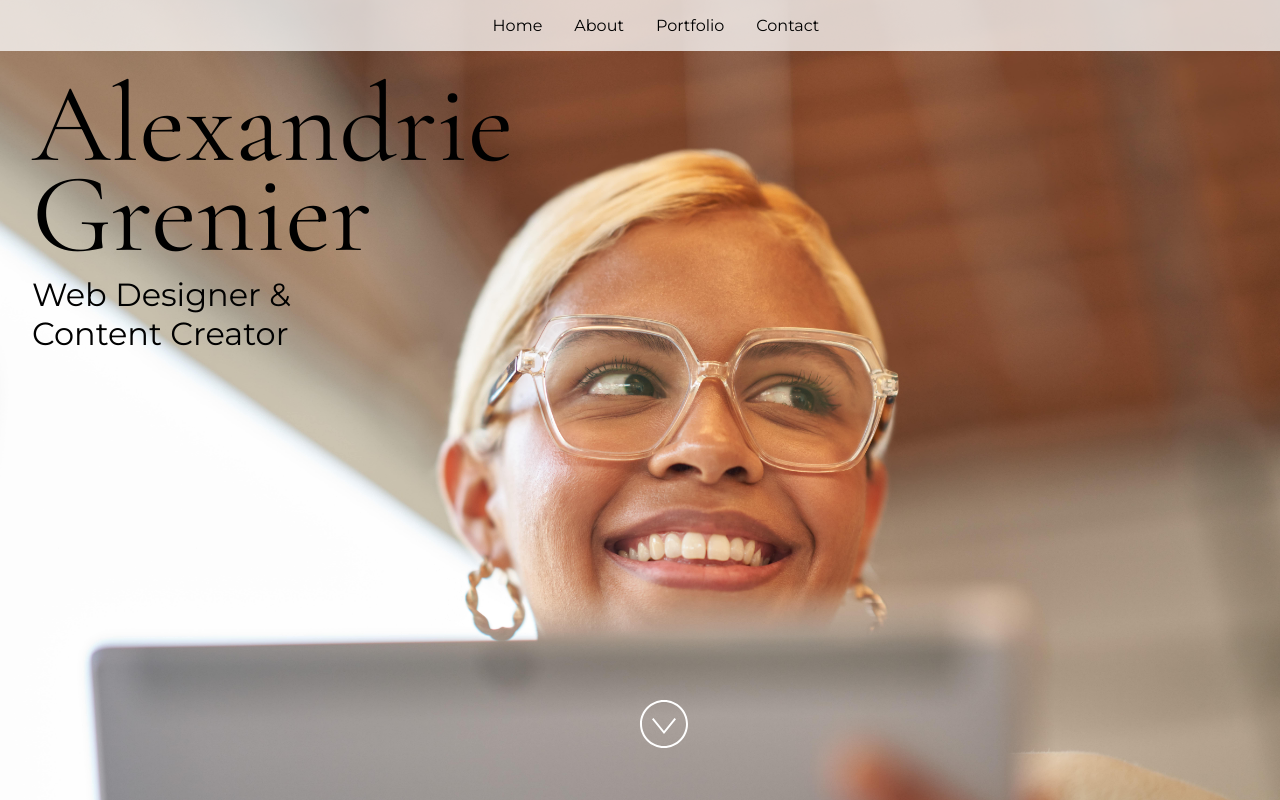
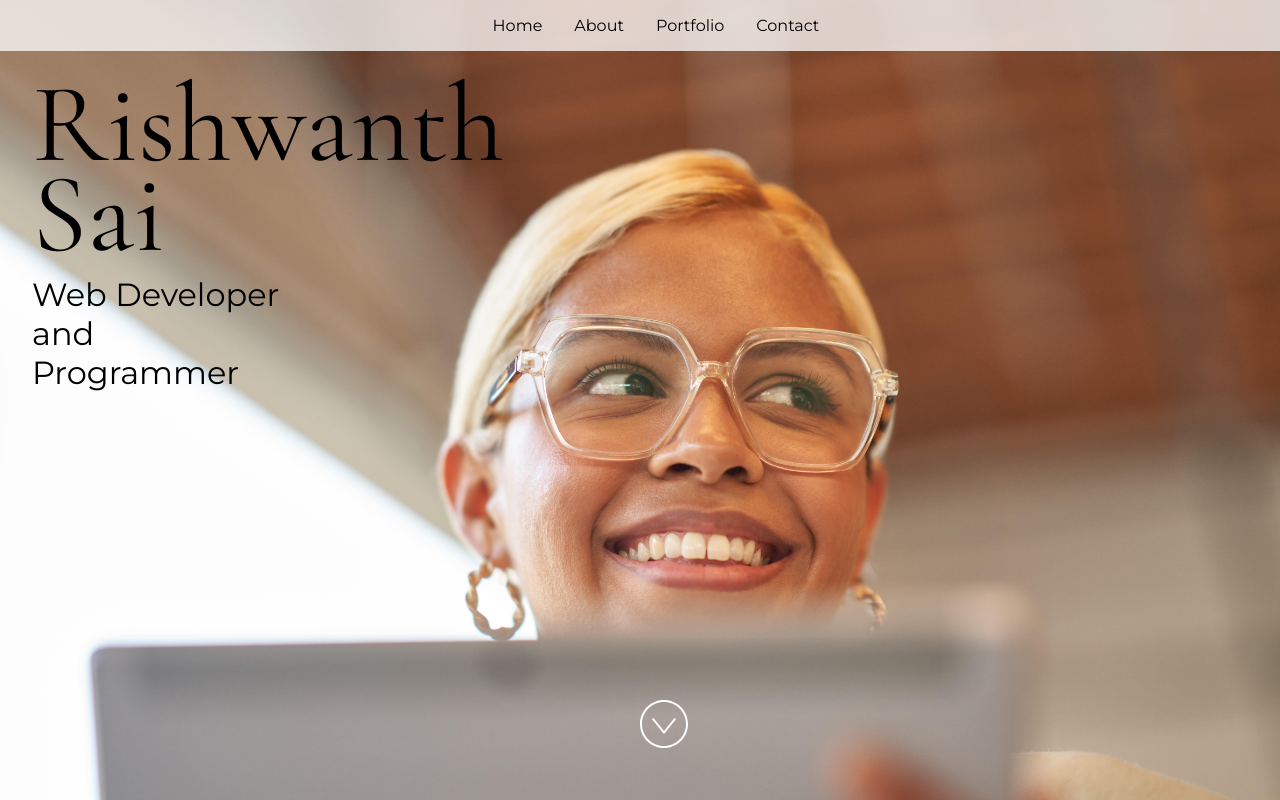
Before and after one commit to Rishwanth-Sai/Portfolio, a React (Vite) app: page / in a window 1280 px wide. Built offline with nearby package versions, Linux system fonts and the light colour scheme.

Commit message:
Update App.jsx

```diff
--- a/src/App.jsx
+++ b/src/App.jsx
@@ -24,15 +24,15 @@
  * If you don't have one of the social sites listed, leave it as an empty string.
  */
 const siteProps = {
-  name: "Alexandrie Grenier",
-  title: "Web Designer & Content Creator",
-  email: "alex@example.com",
-  gitHub: "microsoft",
-  instagram: "microsoft",
-  linkedIn: "satyanadella",
+  name: "Rishwanth Sai",
+  title: "Web Developer and Programmer",
+  email: "guntukurishwanthsai@gmail.com",
+  gitHub: "Rishwanth-Sai",
+  instagram: "",
+  linkedIn: "",
   medium: "",
-  twitter: "microsoft",
-  youTube: "Code",
+  twitter: "",
+  youTube: "",
 };
 
 const primaryColor = "#4E567E";
```
